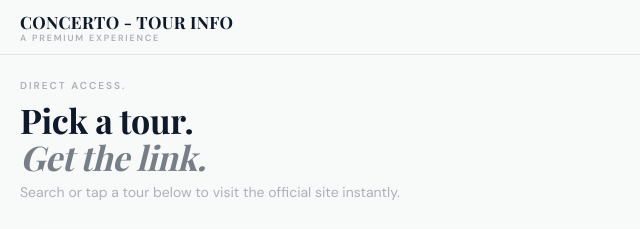
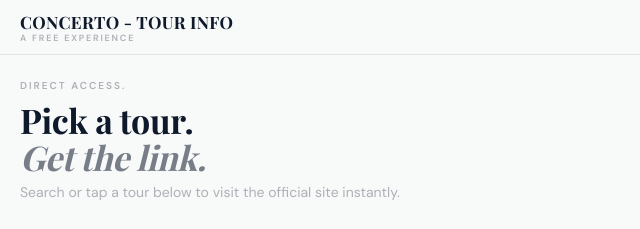
Before and after one commit to jayce-hash/concerto-tour-info, a plain HTML site: page index.html in a window 1280 px wide. Shown: the top 229 px of the page, 0-640 px from the left. Drawn offline with nearby package versions, Linux system fonts and the light colour scheme; a web font is replaced by a local one.

Commit message:
Update index.html

```diff
--- a/index.html
+++ b/index.html
@@ -18,7 +18,7 @@
     <div class="topbar">
       <div class="topbar-logo">
         <span class="topbar-logo-word">CONCERTO - TOUR INFO</span>
-        <span class="topbar-logo-sub">A Premium Experience</span>
+        <span class="topbar-logo-sub">A Free Experience</span>
       </div>
       <div class="topbar-right"></div>
     </div>
```
